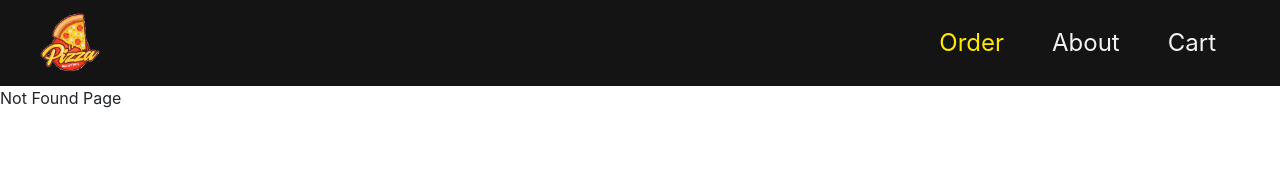
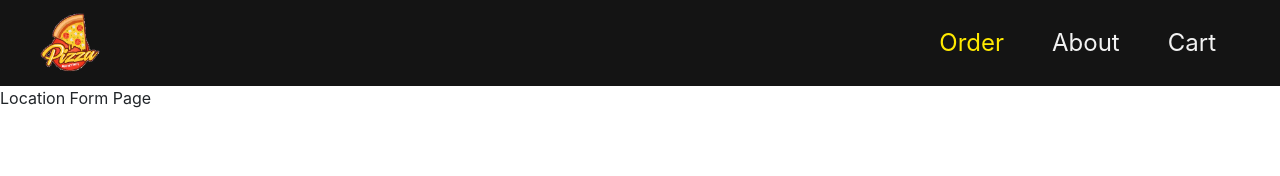
Before and after one commit to zhihil/PizzaTime, a React (Create React App) app: page /order/location in a window 1280 px wide. Before the commit this address had no page. Shown: the top 176 px of the page. Built offline with nearby package versions, Linux system fonts and the light colour scheme.

Commit message:
initialForm - Created placeholder LocationFormPage

```diff
--- a/src/components/App.tsx
+++ b/src/components/App.tsx
@@ -2,6 +2,7 @@ import React from "react";
 import { Redirect, Route, Switch } from "react-router-dom";
 import { AboutPage } from "../pages/AboutPage";
 import { CartPage } from "../pages/CardPage";
+import { LocationFormPage } from "../pages/LocationFormPage";
 import { NotFoundPage } from "../pages/NotFoundPage";
 import { OrderPage } from "../pages/OrderPage";
 import { NavbarComponent } from "./Navbar/Navbar";
@@ -13,6 +14,11 @@ export class App extends React.Component {
                 <NavbarComponent />
                 <Switch>
                     <Route exact={true} path="/order" component={OrderPage} />
+                    <Route
+                        exact={true}
+                        path="/order/location"
+                        component={LocationFormPage}
+                    />
                     <Route exact={true} path="/about" component={AboutPage} />
                     <Route exact={true} path="/cart" component={CartPage} />
                     <Redirect exact={true} from="/" to="/order" />
--- /dev/null
+++ b/src/pages/LocationFormPage.tsx
@@ -0,0 +1,7 @@
+import React from "react";
+
+export class LocationFormPage extends React.Component {
+    public render() {
+        return <div>Location Form Page</div>;
+    }
+}
```
Also changed, not shown: 1 other file (tests, documents, lock files or other folders).
